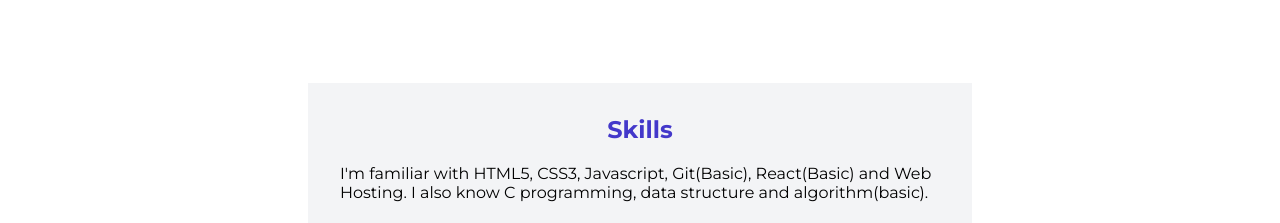
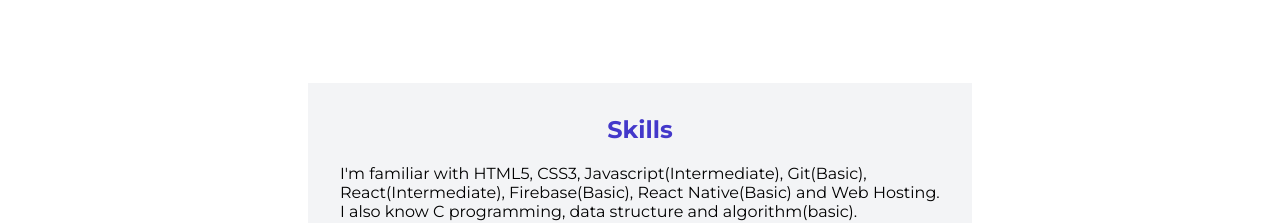
Before and after one commit to gopalkaran/Component-Library, a plain HTML site: page index.html in a window 1280 px wide. Shown: the part 596-819 px from the top of the page. Drawn offline with Linux system fonts and the light colour scheme.

Commit message:
Added skills

```diff
--- a/index.html
+++ b/index.html
@@ -36,8 +36,9 @@
       <div class="container container-center ow">
         <h2 class="section-heading">Skills</h2>
         <p>
-          I'm familiar with HTML5, CSS3, Javascript, Git(Basic), React(Basic)
-          and Web Hosting. I also know C programming, data structure and
+          I'm familiar with HTML5, CSS3, Javascript(Intermediate), Git(Basic),
+          React(Intermediate), Firebase(Basic), React Native(Basic) and Web
+          Hosting. I also know C programming, data structure and
           algorithm(basic).
         </p>
       </div>
```
